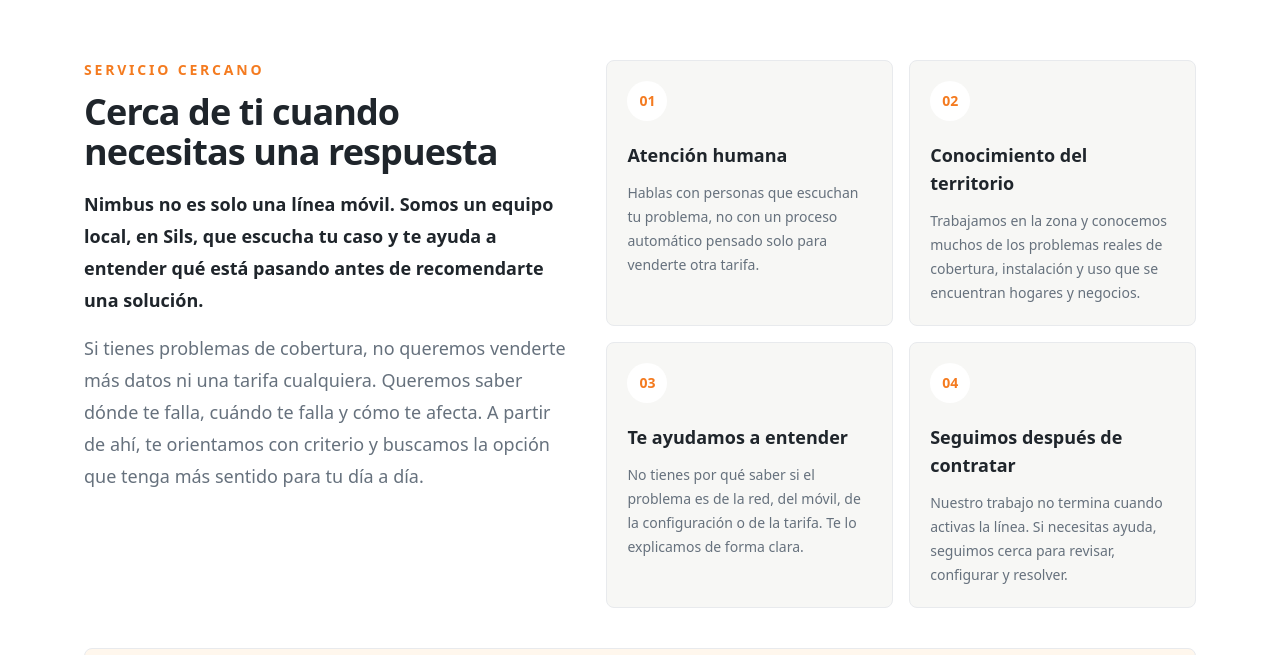
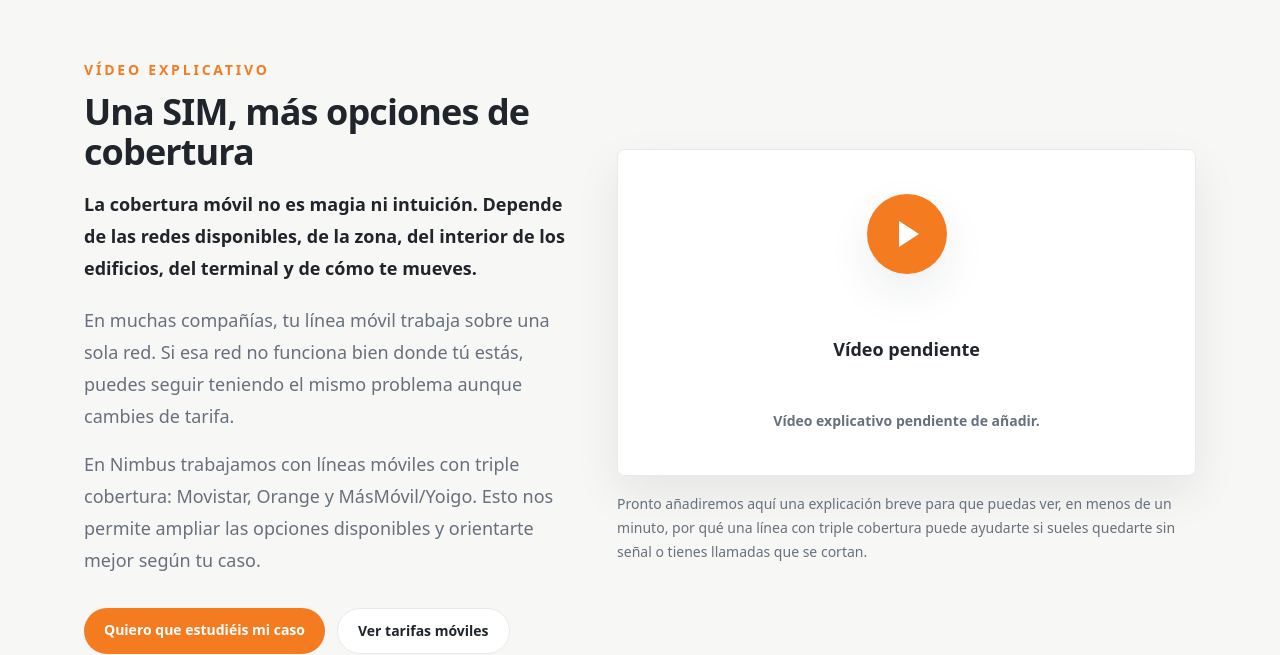
Before and after one commit to ItNimbusTelecom/nimbus-funnel-cobertura, a Next.js app: page / in a window 1280 px wide. Shown: the part 1885-2540 px from the top of the page. Built offline with nearby package versions, Linux system fonts and the light colour scheme; no server answers.

Commit message:
feat: add video explanation section

```diff
--- a/app/page.tsx
+++ b/app/page.tsx
@@ -6,6 +6,7 @@
 import { LandingTracker } from "@/components/LandingTracker";
 import { LocalServiceSection } from "@/components/LocalServiceSection";
 import { MobilePlans } from "@/components/MobilePlans";
+import { VideoSection } from "@/components/VideoSection";
 
 const problemBullets = [
   "¿Te quedas sin cobertura en casa?",
@@ -129,6 +130,8 @@
           </div>
         </section>
 
+        <VideoSection />
+
         <LocalServiceSection />
 
         <section className="bg-white py-16">
--- /dev/null
+++ b/components/VideoSection.tsx
@@ -0,0 +1,148 @@
+"use client";
+
+import { useState } from "react";
+import { trackEvent } from "@/lib/analytics";
+
+const VIDEO_URL = "";
+
+export function VideoSection() {
+  const [placeholderMessage, setPlaceholderMessage] = useState("");
+  const videoType = getVideoType(VIDEO_URL);
+
+  function handlePlaceholderClick() {
+    trackEvent("video_play_clicked", { status: "placeholder" });
+    setPlaceholderMessage("El vídeo estará disponible próximamente.");
+  }
+
+  function handleAvailableClick() {
+    trackEvent("video_play_clicked", { status: "available" });
+  }
+
+  return (
+    <section id="video" className="scroll-mt-24 bg-nimbus-soft py-20">
+      <div className="mx-auto grid max-w-6xl gap-10 px-5 lg:grid-cols-[0.92fr_1.08fr] lg:items-center">
+        <div>
+          <p className="text-sm font-black uppercase tracking-[0.2em] text-nimbus-orange">Vídeo explicativo</p>
+          <h2 className="mt-3 text-3xl font-black tracking-tight text-nimbus-ink md:text-4xl">
+            Una SIM, más opciones de cobertura
+          </h2>
+          <p className="mt-4 text-lg font-bold leading-8 text-nimbus-ink">
+            La cobertura móvil no es magia ni intuición. Depende de las redes disponibles, de la zona, del interior de
+            los edificios, del terminal y de cómo te mueves.
+          </p>
+          <div className="mt-5 space-y-4 text-lg leading-8 text-nimbus-muted">
+            <p>
+              En muchas compañías, tu línea móvil trabaja sobre una sola red. Si esa red no funciona bien donde tú
+              estás, puedes seguir teniendo el mismo problema aunque cambies de tarifa.
+            </p>
+            <p>
+              En Nimbus trabajamos con líneas móviles con triple cobertura: Movistar, Orange y MásMóvil/Yoigo. Esto nos
+              permite ampliar las opciones disponibles y orientarte mejor según tu caso.
+            </p>
+          </div>
+          <div className="mt-8 flex flex-col gap-3 sm:flex-row">
+            <a
+              href="#formulario"
+              className="rounded-full bg-nimbus-orange px-5 py-3 text-center text-sm font-black text-white transition hover:bg-nimbus-orangeDark"
+            >
+              Quiero que estudiéis mi caso
+            </a>
+            <a
+              href="#tarifas"
+              className="rounded-full border border-nimbus-line bg-white px-5 py-3 text-center text-sm font-black text-nimbus-ink transition hover:border-nimbus-orange hover:text-nimbus-orange"
+            >
+              Ver tarifas móviles
+            </a>
+          </div>
+        </div>
+
+        <div>
+          <div className="overflow-hidden rounded-lg border border-nimbus-line bg-white shadow-soft">
+            {videoType === "empty" ? (
+              <button
+                type="button"
+                onClick={handlePlaceholderClick}
+                aria-label="Vídeo explicativo sobre triple cobertura"
+                className="group grid aspect-video w-full place-items-center bg-white p-6 text-center transition hover:bg-orange-50"
+              >
+                <span className="grid size-20 place-items-center rounded-full bg-nimbus-orange text-white shadow-soft transition group-hover:bg-nimbus-orangeDark">
+                  <span className="ml-1 h-0 w-0 border-y-[13px] border-l-[20px] border-y-transparent border-l-white" />
+                </span>
+                <span className="mt-5 block text-lg font-black text-nimbus-ink">Vídeo pendiente</span>
+                <span className="mt-2 block text-sm font-bold text-nimbus-muted">
+                  Vídeo explicativo pendiente de añadir.
+                </span>
+              </button>
+            ) : null}
+
+            {videoType === "iframe" ? (
+              <iframe
+                src={toEmbedUrl(VIDEO_URL)}
+                title="Vídeo explicativo sobre triple cobertura"
+                className="aspect-video w-full"
+                allow="accelerometer; autoplay; clipboard-write; encrypted-media; gyroscope; picture-in-picture"
+                allowFullScreen
+                onLoad={handleAvailableClick}
+              />
+            ) : null}
+
+            {videoType === "mp4" ? (
+              <video
+                className="aspect-video w-full bg-black"
+                controls
+                onPlay={handleAvailableClick}
+                aria-label="Vídeo explicativo sobre triple cobertura"
+              >
+                <source src={VIDEO_URL} type="video/mp4" />
+              </video>
+            ) : null}
+          </div>
+
+          {placeholderMessage ? (
+            <p className="mt-3 rounded-lg bg-white p-3 text-sm font-bold text-nimbus-muted">{placeholderMessage}</p>
+          ) : null}
+
+          <p className="mt-4 text-sm leading-6 text-nimbus-muted">
+            Pronto añadiremos aquí una explicación breve para que puedas ver, en menos de un minuto, por qué una línea
+            con triple cobertura puede ayudarte si sueles quedarte sin señal o tienes llamadas que se cortan.
+          </p>
+        </div>
+      </div>
+    </section>
+  );
+}
+
+function getVideoType(url: string) {
+  if (!url) {
+    return "empty";
+  }
+
+  if (url.endsWith(".mp4")) {
+    return "mp4";
+  }
+
+  if (url.includes("youtube.com") || url.includes("youtu.be") || url.includes("vimeo.com")) {
+    return "iframe";
+  }
+
+  return "empty";
+}
+
+function toEmbedUrl(url: string) {
+  if (url.includes("youtu.be/")) {
+    const videoId = url.split("youtu.be/")[1]?.split(/[?&]/)[0];
+    return videoId ? `https://www.youtube.com/embed/${videoId}` : url;
+  }
+
+  if (url.includes("youtube.com/watch")) {
+    const videoId = new URL(url).searchParams.get("v");
+    return videoId ? `https://www.youtube.com/embed/${videoId}` : url;
+  }
+
+  if (url.includes("vimeo.com/")) {
+    const videoId = url.split("vimeo.com/")[1]?.split(/[?&]/)[0];
+    return videoId ? `https://player.vimeo.com/video/${videoId}` : url;
+  }
+
+  return url;
+}
```
